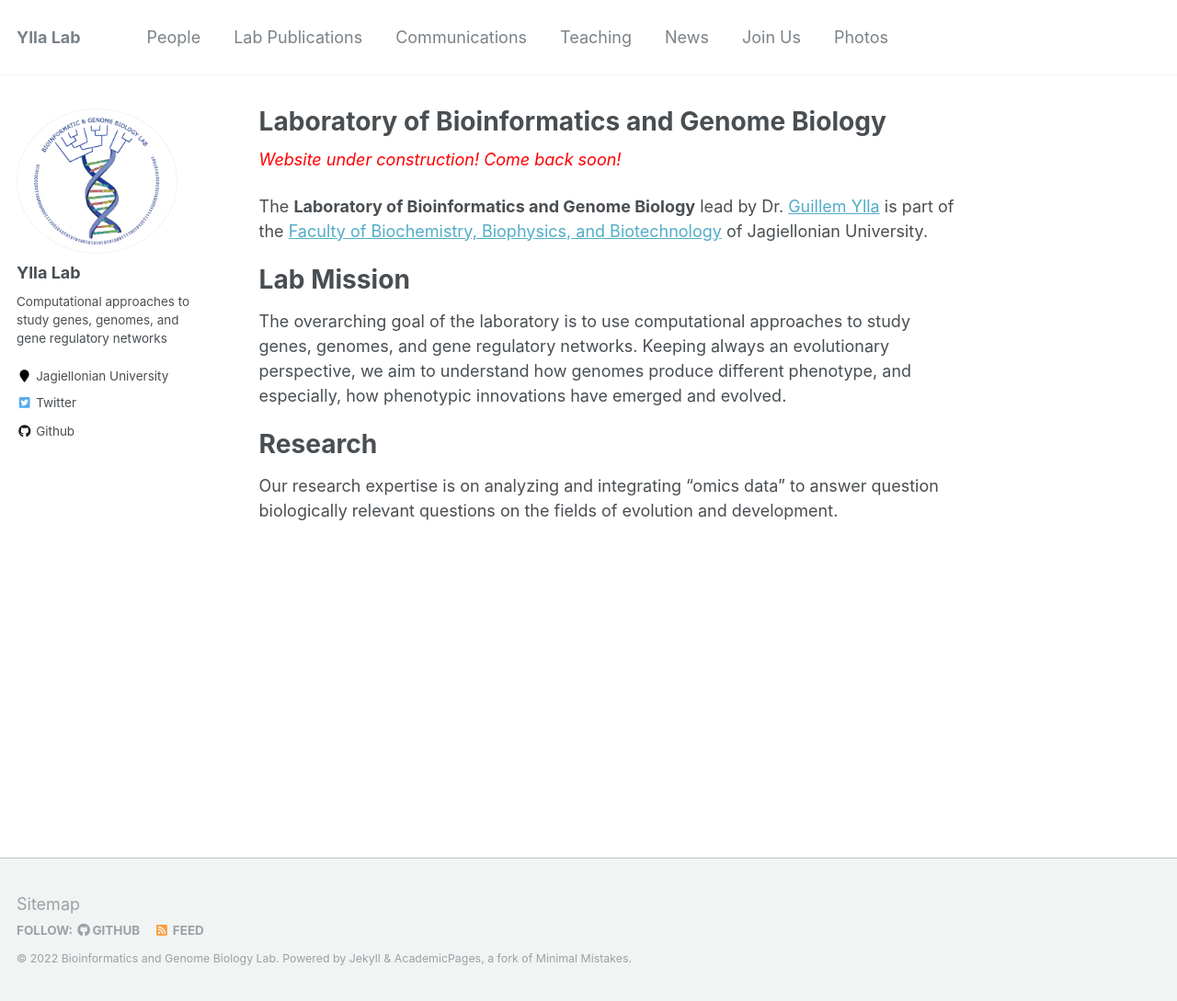
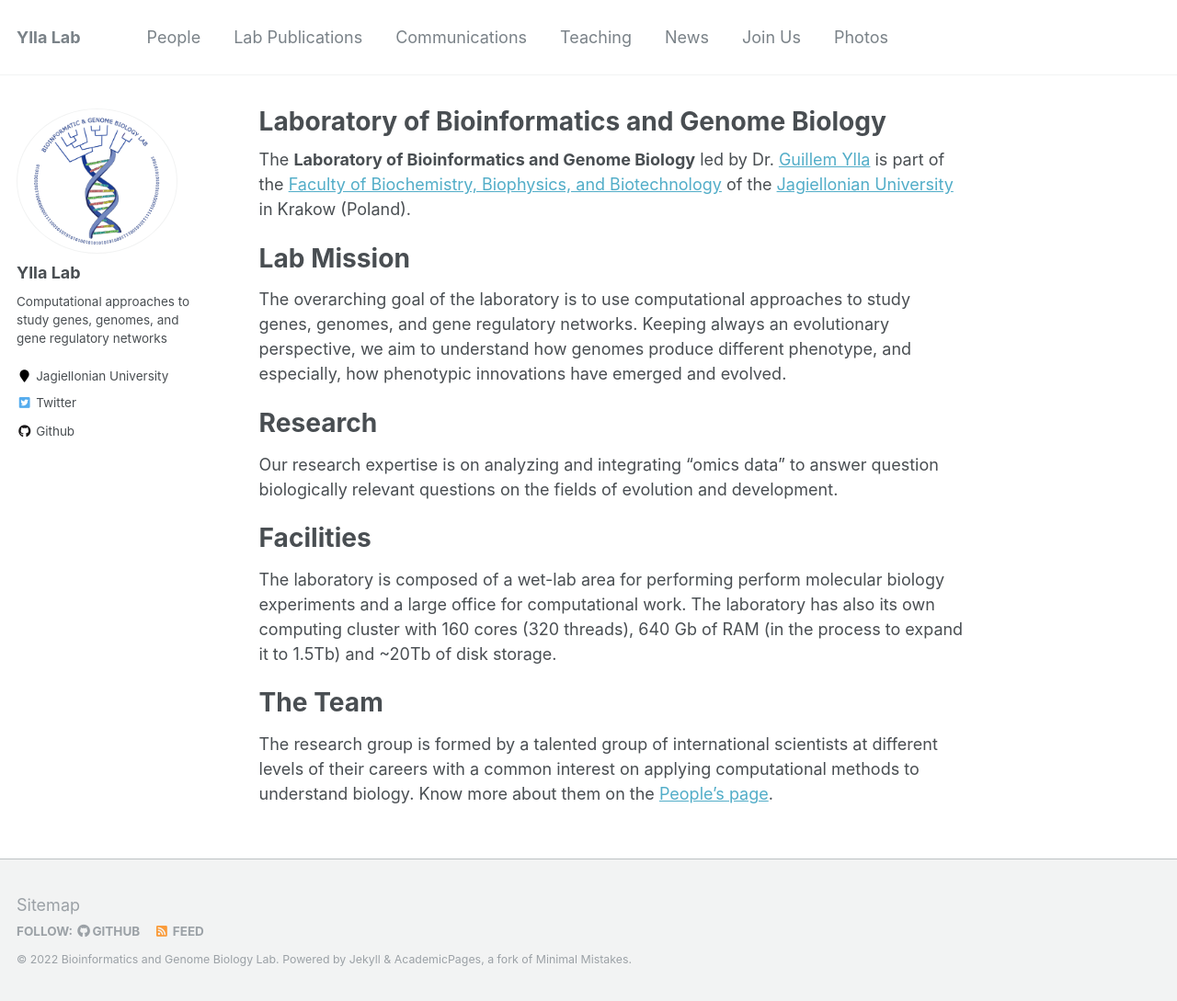
Before and after one commit to ylla-lab/ylla-lab.github.io, a Jekyll site: the page built from _pages/about.md, in a window 1280 px wide and 1089 px high. Shown: the whole window at 92% size. Built offline with Jekyll 4.4.1, drawn with Linux system fonts in a browser that asks for light colours.

Commit message:
add team

```diff
--- a/_pages/about.md
+++ b/_pages/about.md
@@ -9,9 +9,7 @@ redirect_from:
 ---
 
 
-<span style="color:red"> *Website under construction! Come back soon!*</span>
-
-The **Laboratory of Bioinformatics and Genome Biology** lead by Dr. [Guillem Ylla](https://guillemylla.github.io) is part of the [Faculty of Biochemistry, Biophysics, and Biotechnology](https://wbbib.uj.edu.pl/en_GB/start-en) of Jagiellonian University.
+The **Laboratory of Bioinformatics and Genome Biology** led by Dr. [Guillem Ylla](https://guillemylla.github.io) is part of the [Faculty of Biochemistry, Biophysics, and Biotechnology](https://wbbib.uj.edu.pl/en_GB/start-en) of the [Jagiellonian University](https://en.uj.edu.pl/en_GB/start) in Krakow (Poland).
 
 
 
@@ -25,3 +23,13 @@ Research
 ======
 
 Our research expertise is on analyzing and integrating "omics data" to answer question biologically relevant questions on the fields of evolution and development.
+
+Facilities
+======
+
+The laboratory is composed of a wet-lab area for performing perform molecular biology experiments and a large office for computational work. The laboratory has also its own computing cluster with 160 cores (320 threads), 640 Gb of RAM (in the process to expand it to 1.5Tb) and ~20Tb of disk storage.
+
+The Team
+======
+
+The research group is formed by a talented group of international scientists at different levels of their careers with a common interest on applying computational methods to understand biology. Know more about them on the [People's page](https://ylla-laboratory.github.io/people/).
```
